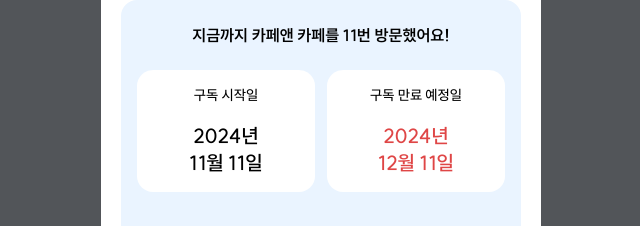
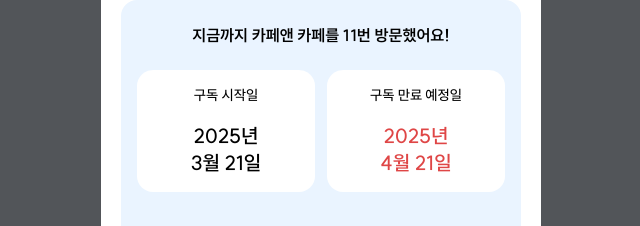
Before and after one commit to CupFeeDeal/cupfeedeal-FE, a Next.js app: page /subscription in a window 1280 px wide. Both pictures are taken after a click on the icon 550 px from the left and 293 px from the top of the page. Shown: the part 183-409 px from the top of the page, without its empty margins (319-959 px from the left). Built offline with nearby package versions, Linux system fonts and the light colour scheme.

Commit message:
feat: ManageModal 퍼블리싱 완료 및 날짜 포맷팅 훅 유틸리티 함수로 변경

```diff
--- a/src/app/subscription/_components/modal/ManageModal.tsx
+++ b/src/app/subscription/_components/modal/ManageModal.tsx
@@ -2,6 +2,27 @@ import Modal from "@common/Modal";
 import { ManageModalProps } from "src/types/modal";
 import TopBar from "@common/TopBar";
 import { HalfCat } from "@assets/icons";
+import { formatDate } from "@app/subscription/_utils/FormatDate";
+
+// 구독 시작일, 만료일 정보 box
+interface DateBoxProps {
+  label: string;
+  date: string;
+  isExpiry?: boolean;
+}
+
+const DateBox = ({ label, date, isExpiry = false }: DateBoxProps) => (
+  <div className="flex flex-col gap-4 py-4 items-center text-center bg-white rounded-2xl w-full">
+    <p className="Body_2_med">{label}</p>
+    <h4
+      className={`Subhead_1_bold whitespace-pre-line ${
+        isExpiry ? "text-Red" : ""
+      }`}
+    >
+      {formatDate(date, "korean")}
+    </h4>
+  </div>
+);
 
 const ManageModal = ({
   isOpen,
@@ -13,8 +34,7 @@ const ManageModal = ({
   start,
   end,
   visit,
-}: ManageModalProps) => {
-  return (
+}: ManageModalProps) => (
   <Modal isOpen={isOpen} onClose={onClose} fullPage>
     <TopBar title={`${cafe} 구독권 관리`} onBack={onClose} />
 
@@ -32,18 +52,10 @@ const ManageModal = ({
         <h5 className="Body_1_bold py-6">
           지금까지 {cafe} 카페를 {visit}번 방문했어요!
         </h5>
-
         <div className="flex justify-between gap-3 w-full mb-9">
-            <div className="flex flex-col gap-4 py-4 items-center text-center bg-white rounded-2xl w-full">
-              <p className="Body_2_med">구독 시작일</p>
-              <h4 className="Subhead_1_bold whitespace-pre-line">{`2024년\n11월 11일`}</h4>
+          <DateBox label="구독 시작일" date={start} />
+          <DateBox label="구독 만료 예정일" date={end} isExpiry />
         </div>
-            <div className="flex flex-col gap-4 py-4 items-center text-center bg-white rounded-2xl w-full">
-              <p className="Body_2_med">구독 만료 예정일</p>
-              <h4 className="Subhead_1_bold text-Red whitespace-pre-line">{`2024년\n12월 11일`}</h4>
-            </div>
-          </div>
-
         <HalfCat />
       </div>
 
@@ -55,6 +67,5 @@ const ManageModal = ({
     </div>
   </Modal>
 );
-};
 
 export default ManageModal;
--- a/src/app/subscription/_components/modal/UseCardModal.tsx
+++ b/src/app/subscription/_components/modal/UseCardModal.tsx
@@ -2,7 +2,7 @@
 
 import Modal from "@common/Modal";
 import { UseCardModalProps } from "src/types/modal";
-import useDate from "@hooks/useDate";
+import { formatDate } from "@app/subscription/_utils/FormatDate";
 import { Coffee, Notice } from "@assets/icons";
 
 const UseCardModal = ({
@@ -11,7 +11,7 @@ const UseCardModal = ({
   cafe,
   onComplete,
 }: UseCardModalProps) => {
-  const date = useDate();
+  const today = formatDate();
 
   // 구독권 사용하기 로직
   const handleConfirm = () => {
@@ -34,7 +34,7 @@ const UseCardModal = ({
         {/* 모달 내용 */}
         <div className="flex flex-col justify-center items-center py-6">
           <p className="Caption_med text-Grey-600 border border-Grey-600 rounded-full px-3 py-1 mb-4">
-            {date}
+            {today}
           </p>
           <h3 className="Headline_3 mb-2">{cafe}</h3>
           <Coffee className="w-20 mb-5" />
--- /dev/null
+++ b/src/app/subscription/_utils/FormatDate.ts
@@ -0,0 +1,20 @@
+type Format = "dot" | "korean";
+
+export const formatDate = (
+  date: Date | string = new Date(),
+  format: Format = "dot"
+) => {
+  const d = new Date(date);
+  const year = d.getFullYear();
+  const month = d.getMonth() + 1;
+  const day = d.getDate();
+
+  switch (format) {
+    case "dot":
+      return `${year}. ${String(month).padStart(2, "0")}. ${String(
+        day
+      ).padStart(2, "0")}`;
+    case "korean":
+      return `${year}년 \n${month}월 ${day}일`;
+  }
+};
--- a/src/app/subscription/page.tsx
+++ b/src/app/subscription/page.tsx
@@ -24,8 +24,8 @@ const MOCK_CARDS = [
     savedCups: 1,
     isUsed: true,
     visit: 3,
-    start: "2025-01-21T17:53:52.688Z",
-    end: "2025-02-21T17:53:52.688Z",
+    start: "2025-02-21T17:53:52.688Z",
+    end: "2025-03-21T17:53:52.688Z",
   },
   {
     name: "카페앤",
@@ -35,8 +35,8 @@ const MOCK_CARDS = [
     savedCups: 2.5,
     isUsed: false,
     visit: 11,
-    start: "2025-01-21T17:53:52.688Z",
-    end: "2025-02-21T17:53:52.688Z",
+    start: "2025-03-21T17:53:52.688Z",
+    end: "2025-04-21T17:53:52.688Z",
   },
 ];
 
--- a/src/hooks/useDate.ts
+++ /dev/null
@@ -1,26 +0,0 @@
-type DateFormat = "dot" | "korean";
-
-const useDate = () => {
-  const formatDate = (
-    date: Date | string = new Date(),
-    format: DateFormat = "dot"
-  ) => {
-    const d = new Date(date);
-    const year = d.getFullYear();
-    const month = d.getMonth() + 1;
-    const day = d.getDate();
-
-    switch (format) {
-      case "dot":
-        return `${year}. ${String(month).padStart(2, "0")}. ${String(
-          day
-        ).padStart(2, "0")}}`;
-      case "korean":
-        return `${year}년 \n${month}월 ${day}일`;
-    }
-  };
-
-  return { formatDate };
-};
-
-export default useDate;
```
Lines whose indentation alone changed are shown as unchanged.
